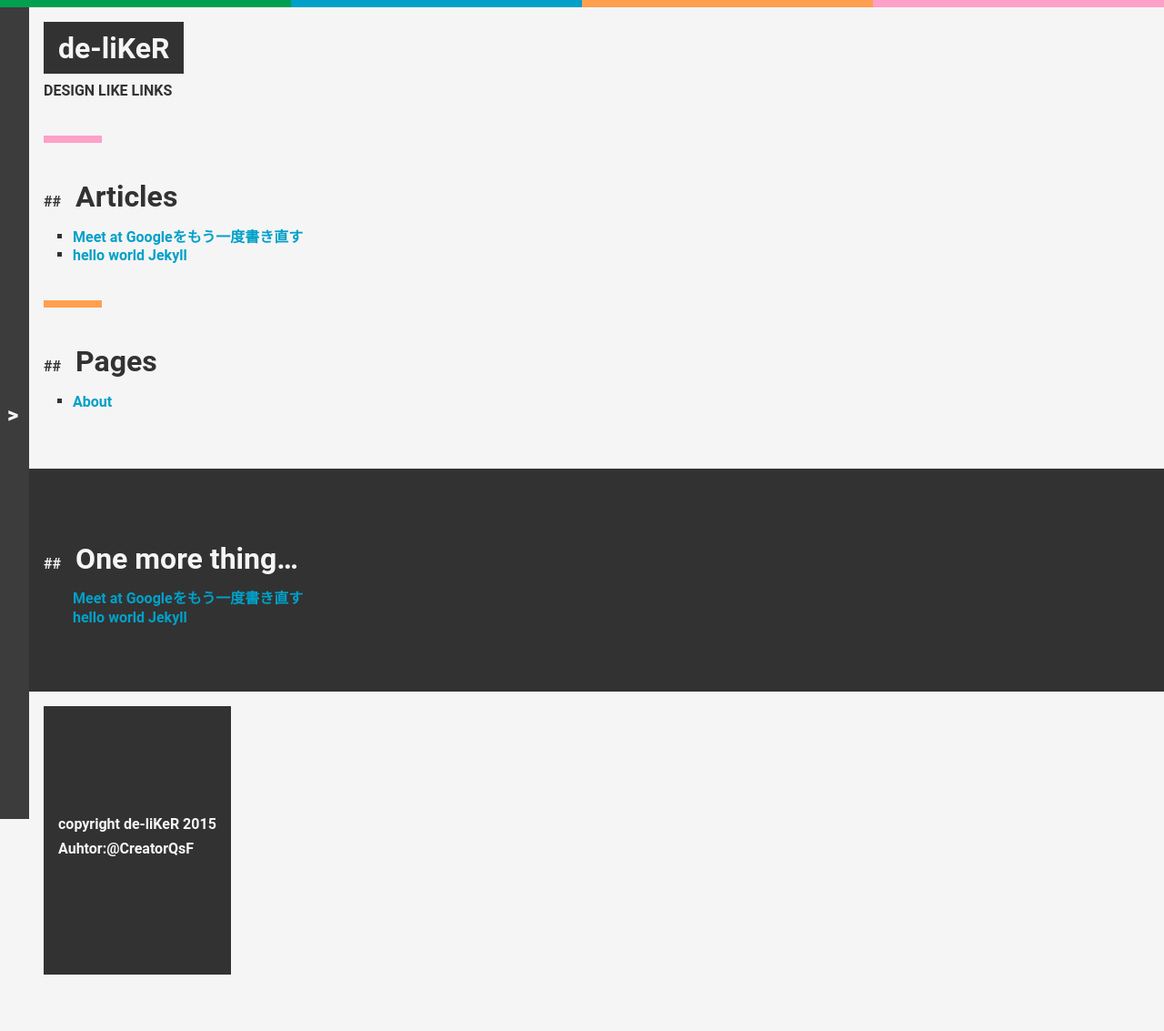
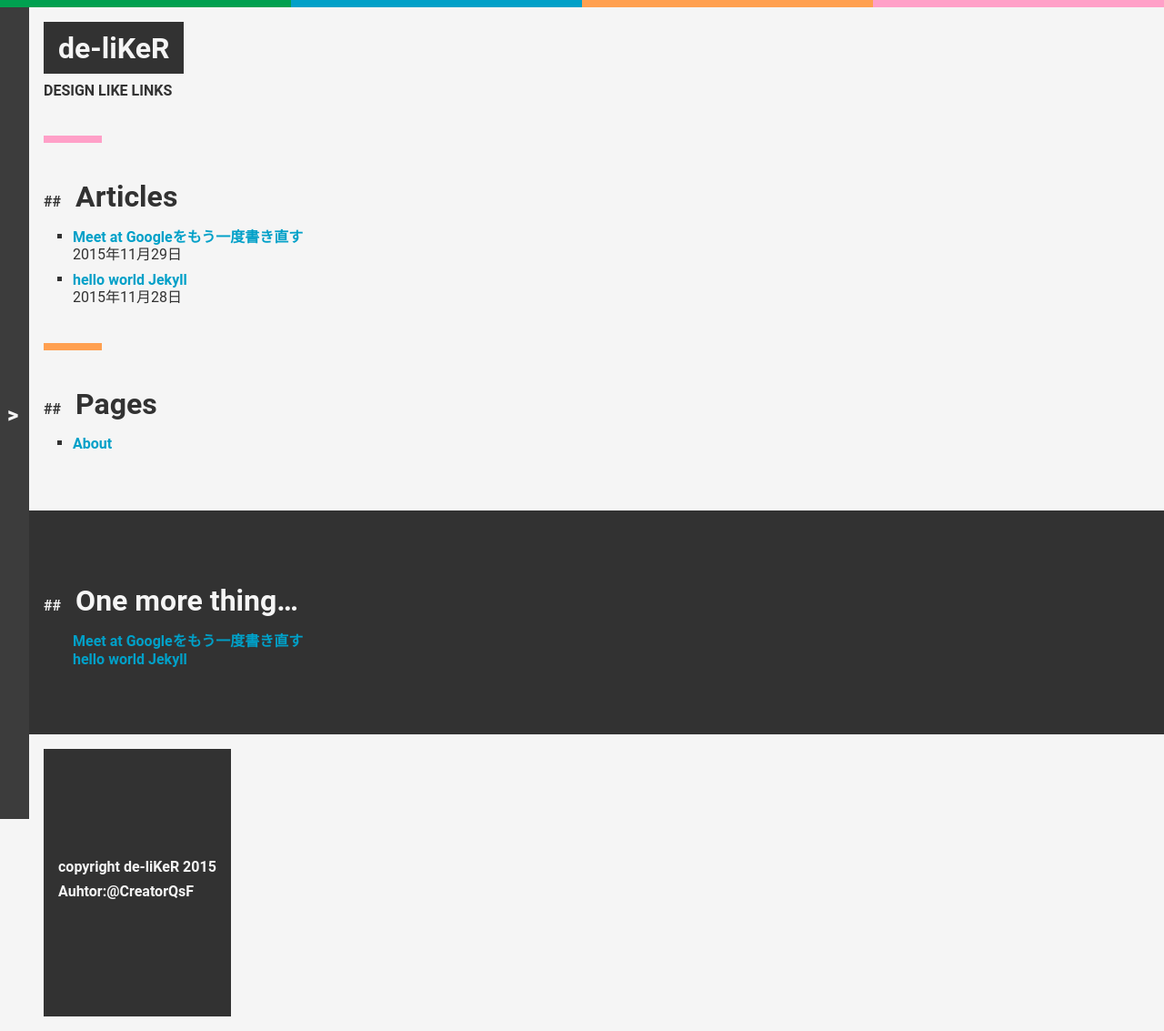
Before and after one commit to CreatorQsF/creatorqsf.github.io, a Jekyll site: the page built from index.md, in a window 1280 px wide. Shown: the whole page at 91% size. Built offline with Jekyll 4.4.1, drawn with Linux system fonts in a browser that asks for light colours; before the commit the page ends 1087 px from its top, so only the background shows below that.

Commit message:
2015/11/29

```diff
--- a/css/main.css
+++ b/css/main.css
@@ -109,6 +109,12 @@ article {
 	background-color: rgb(245,245,245);
 	/*display: inline-block;*/
 	clear: both;
+}
+
+article ul li ul,
+article ul li ul li {
+	list-style-type: none;
+	padding-left: 0px;
 }
 
 footer {
--- a/index.md
+++ b/index.md
@@ -5,10 +5,13 @@ title: Hello
 
 ## Articles
 
-<ul>
+<ul class="post-list">
 {% for post in site.posts %}
 <li>
-<a href="{{ post.url }}">{{ post.title }}</a>
+<ul>
+	<li><a href="{{ post.url }}">{{ post.title }}</a></li>
+	<li><p>{{ post.date | date:"%Y年%m月%d日" }}</p></li>
+</ul>
 </li>
 {% endfor %}
 </ul>
```
Also changed, not shown: 1 other file.
